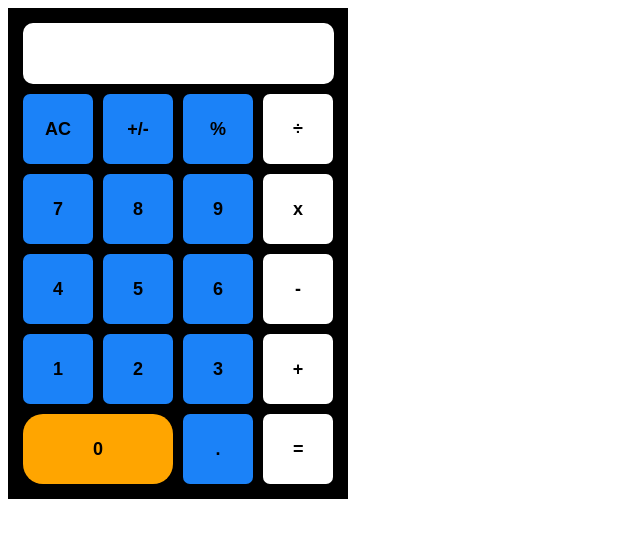
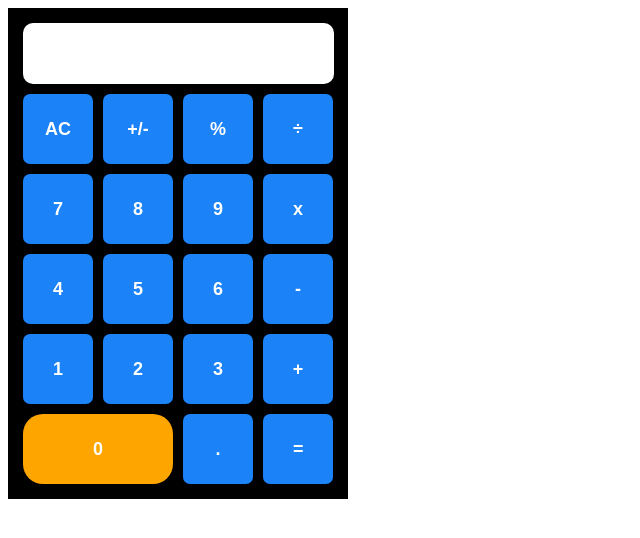
Before and after one commit to meshackyaro/calculator, a plain HTML site: page index.html in a window 1280 px wide. Shown: the whole page, without its empty margins (0-640 px from the left). Drawn offline with Linux system fonts and the light colour scheme.

Commit message:
calculator design using html-css and JavaScript

```diff
--- a/index.css
+++ b/index.css
@@ -13,7 +13,7 @@
     background-color: rgb(27, 130, 248);
     font-size: 18px;
     font-weight: bold;
-    color: black;
+    color: white;
 }
 .mainContainer{
     background-color: black;
@@ -54,5 +54,5 @@ input{
 
 }
 .button .colour{
-    background-color: white;
+    background-color: rgb(27, 130, 248);
 }
```
